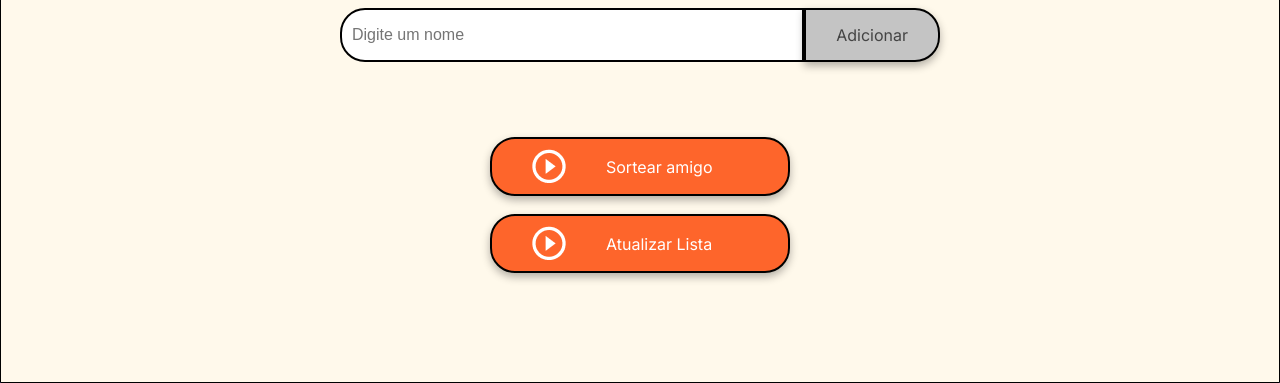
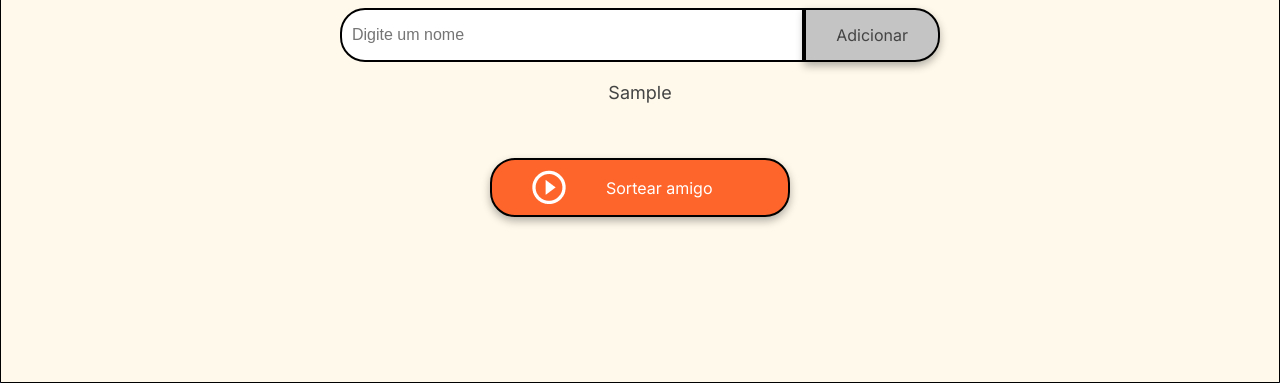
Before and after one commit to CalebeLouGer/desafio-amigo-secreto, a plain HTML site: page index.html in a window 1280 px wide. Both pictures are taken after typing "Sample" into the empty fields and a click on the button "Adicionar". Shown: the part 417-800 px from the top of the page. Drawn offline with Linux system fonts and the light colour scheme.

Commit message:
Adiciona funcao listaDeAmigos e comentarios

```diff
--- a/app.js
+++ b/app.js
@@ -2,9 +2,10 @@
 // programação. Aqui você deverá desenvolver a lógica para resolver o problema.
 let array = [];
 
+
+// Adiciona os nomes na Lista chamada "Array"
 function adicionarAmigo(){
     let armazenandoNome = document.querySelector('input').value;
-    //let quantidadeElementosNaLista = listaAmigos.length;
     if (array.includes(armazenandoNome)){
         alert("Digite nome e sobrenome, esse nome já existe dentro da lista");
     }else if(armazenandoNome == ''){
@@ -12,20 +13,28 @@ function adicionarAmigo(){
     }else{
         array.push(armazenandoNome);
         limparCampo()
+        listaDeAmigos();
+
+        // Pra visualização da Lista no console
         return console.log(array);
     }
 }
 
+// Lista os nomes na parte debaixo do Input | INCOMPLETO AINDA
 
-/*function atualizarAmigo(){
-        let atualizarLista = document.getElementById('listaAmigos');
-        atualizarLista.innerHTML = '';
-        let quantidadeElementosNaLista = array.length;
-        for(let i = 0; i < quantidadeElementosNaLista;i++){
-            array.innerHTML = `<li> ${array}`;
-            return console.log('passei aq');
+function listaDeAmigos(){
+    let qtdElementoLista = array.length;
+    if(qtdElementoLista > 0){
+        let lista = document.querySelector('ul');
+        lista.innerHTML = '';
+        for(let i = 0; i < qtdElementoLista; i++){
+            lista.innerHTML = `<li> ${array[i]} </li>`;
         }
-}*/
+    }
+}
+
+
+// Limpa o campo assim que clicamos em adiocionar
 function limparCampo(){
     armazenandoNome = document.querySelector('input');
     armazenandoNome.value = '';
--- a/index.html
+++ b/index.html
@@ -33,10 +33,6 @@
                     Sortear amigo
                 </button>
                 <br>
-                <button class="button-draw" onclick="atualizarAmigo()" aria-label="Sortear amigo secreto">
-                    <img src="assets/play_circle_outline.png" alt="Ícone para sortear">
-                    Atualizar Lista
-                </button>
             </div>
         </section>
     </main>
```
